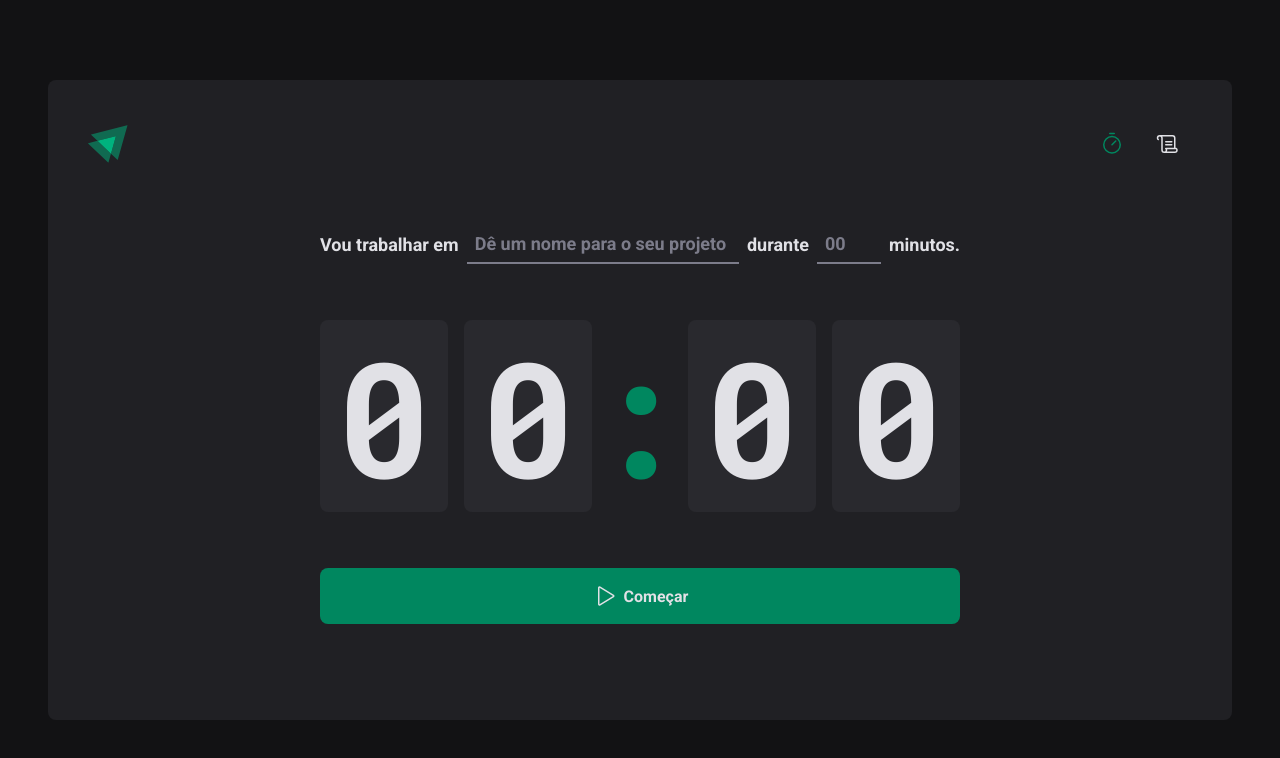
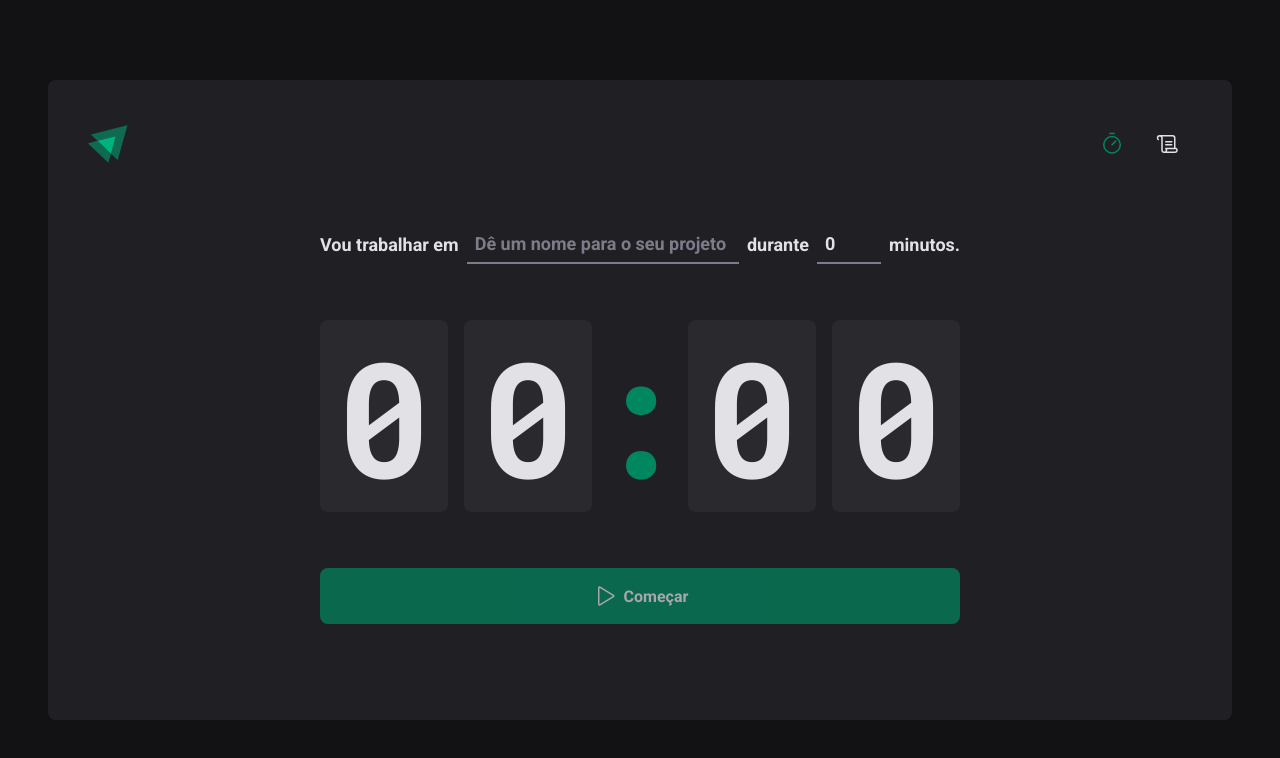
Before and after one commit to carlos-HFC/ignite-timer, a React (Vite) app: page / in a window 1280 px wide. Shown: the top 758 px of the page. Built offline with nearby package versions, Linux system fonts and the light colour scheme.

Commit message:
feat: add validation, create cycle

```diff
--- a/package.json
+++ b/package.json
@@ -10,11 +10,14 @@
     "preview": "vite preview"
   },
   "dependencies": {
+    "@hookform/resolvers": "^3.3.4",
     "@phosphor-icons/react": "^2.0.15",
     "react": "^18.2.0",
     "react-dom": "^18.2.0",
+    "react-hook-form": "^7.51.0",
     "react-router-dom": "^6.22.3",
-    "styled-components": "^6.1.8"
+    "styled-components": "^6.1.8",
+    "zod": "^3.22.4"
   },
   "devDependencies": {
     "@rocketseat/eslint-config": "^2.2.2",
--- a/src/pages/Home/index.tsx
+++ b/src/pages/Home/index.tsx
@@ -1,4 +1,8 @@
+import { zodResolver } from "@hookform/resolvers/zod"
 import { Play } from "@phosphor-icons/react"
+import { useState } from "react"
+import { useForm } from "react-hook-form"
+import { z } from "zod"
 
 import {
   Button,
@@ -10,16 +14,74 @@ import {
   TaskInput,
 } from "./style"
 
+const newCycleFormValidationSchema = z.object({
+  task: z.string().min(1, "Informe a tarefa"),
+  minutesAmount: z
+    .number()
+    .min(5, "O ciclo precisa ser de no mínimo 5 minutos")
+    .max(60, "O ciclo precisa ser de no máximo 60 minutos"),
+})
+
+type NewCycleFormData = z.infer<typeof newCycleFormValidationSchema>
+
+interface Cycle {
+  id: string
+  task: string
+  minutesAmount: number
+}
+
 export function Home() {
+  const [cycles, setCycles] = useState<Cycle[]>([])
+  const [activeCycleId, setActiveCycleId] = useState<string | null>(null)
+  const [amountSecondsPassed, setAmountSecondsPassed] = useState(0)
+
+  const { register, handleSubmit, watch, reset } = useForm<NewCycleFormData>({
+    resolver: zodResolver(newCycleFormValidationSchema),
+    defaultValues: {
+      minutesAmount: 0,
+      task: "",
+    },
+  })
+
+  function handleCreateNewCycle(data: NewCycleFormData) {
+    const id = String(new Date().getTime())
+
+    const newCycle: Cycle = {
+      id,
+      task: data.task,
+      minutesAmount: data.minutesAmount,
+    }
+
+    setCycles(prev => [...prev, newCycle])
+    setActiveCycleId(id)
+
+    reset()
+  }
+
+  const activeCycle = cycles.find(cycle => cycle.id === activeCycleId)
+
+  const totalSeconds = activeCycle ? activeCycle.minutesAmount * 60 : 0
+  const currentSeconds = activeCycle ? totalSeconds - amountSecondsPassed : 0
+
+  const minutesAmount = Math.floor(totalSeconds / 60)
+  const secondsAmount = currentSeconds % 60
+
+  const minutes = String(minutesAmount).padStart(2, "0")
+  const seconds = String(secondsAmount).padStart(2, "0")
+
+  const task = watch("task")
+  const IS_SUBMIT_DISABLED = !task
+
   return (
     <Container>
-      <form>
+      <form onSubmit={handleSubmit(handleCreateNewCycle)}>
         <FormContainer>
           <label htmlFor="task">Vou trabalhar em</label>
           <TaskInput
             id="task"
             placeholder="Dê um nome para o seu projeto"
             list="task-suggestions"
+            {...register("task")}
           />
 
           <datalist id="task-suggestions">
@@ -37,19 +99,23 @@ export function Home() {
             step={5}
             min={5}
             max={60}
+            {...register("minutesAmount", { valueAsNumber: true })}
           />
           <span>minutos.</span>
         </FormContainer>
 
         <CountdownContainer>
-          <span>0</span>
-          <span>0</span>
+          <span>{minutes[0]}</span>
+          <span>{minutes[1]}</span>
           <Separator>:</Separator>
-          <span>0</span>
-          <span>0</span>
+          <span>{seconds[0]}</span>
+          <span>{seconds[1]}</span>
         </CountdownContainer>
 
-        <Button type="submit">
+        <Button
+          type="submit"
+          disabled={IS_SUBMIT_DISABLED}
+        >
           <Play size={24} />
           Começar
         </Button>
```
Also changed, not shown: 1 other file (tests, documents, lock files or other folders).
